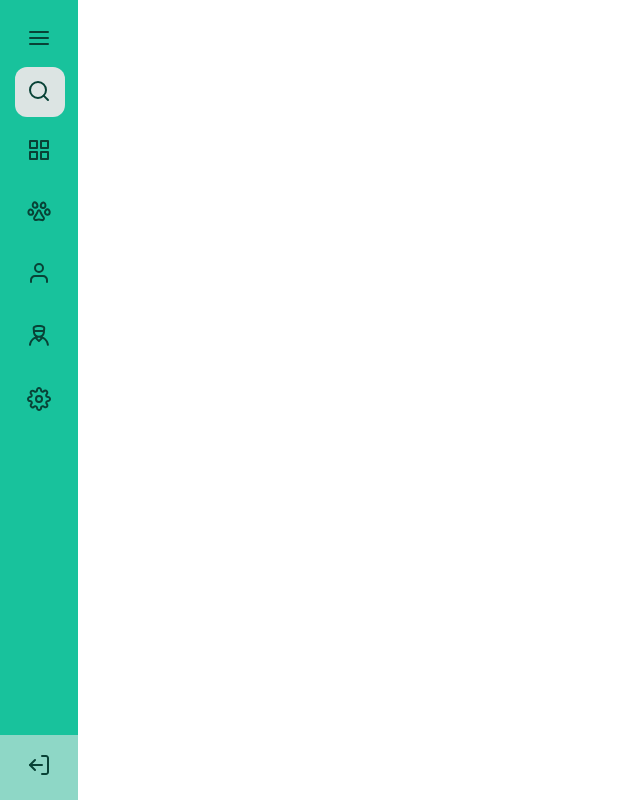
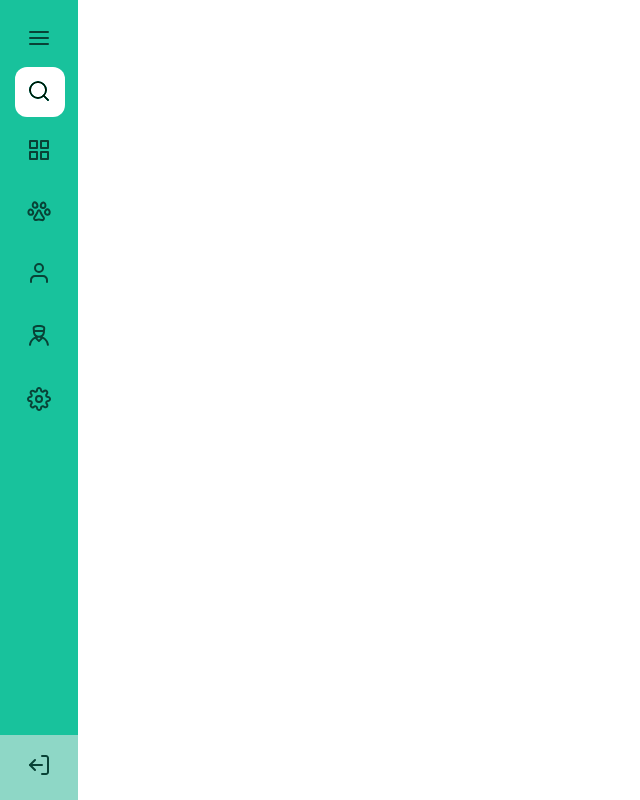
Before and after one commit to carlos-kennedy/sidebar, a plain HTML site: page index.html in a window 1280 px wide. In both pictures the pointer is over the element 39 px from the left and 93 px from the top of the page. Shown: the whole page, without its empty margins (0-640 px from the left). Drawn offline with Linux system fonts and the light colour scheme.

Commit message:
Aplicando mais estilos.

```diff
--- a/css/style.css
+++ b/css/style.css
@@ -108,10 +108,18 @@ nav.active ul.menu li a {
   display: flex;
   align-items: center;
   gap: 1.3rem;
-
   font-size: 1.5rem;
   line-height: 2.2rem;
   color: var(--dg);
+}
+
+nav.active ul.menu li {
+  transition: filter 0.8s;
+}
+
+nav.active ul.menu li:hover {
+  filter: opacity(0.8);
+  filter: contrast(1.7);
 }
 
 nav.active ul.menu li a span {
@@ -224,6 +232,17 @@ nav ul.menu {
   gap: 3.4rem;
 }
 
+nav ul.menu li:hover,
+nav form.search:hover {
+  filter: opacity(0.8);
+  filter: contrast(1.7);
+}
+
+nav ul.menu li,
+nav form.search {
+  transition: filter 0.3s;
+}
+
 nav ul.menu li a span {
   display: none;
 }
```
